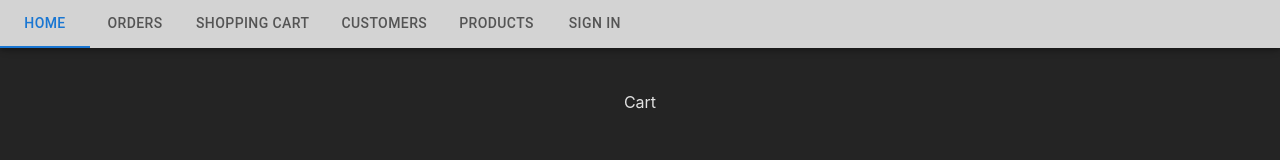
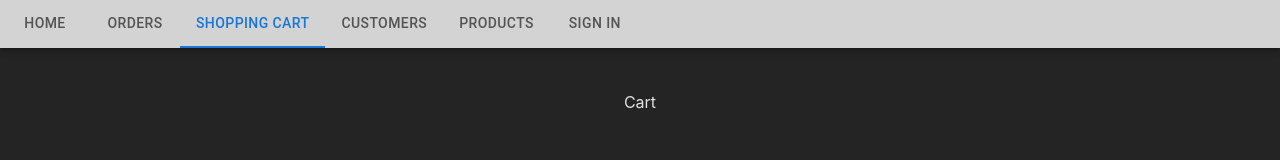
Before and after one commit to TheGirlFromIpanema/bakery-shop_liza_kantorovich, a React (Vite) app: page /cart in a window 1280 px wide. Shown: the top 160 px of the page. Built offline with nearby package versions, Linux system fonts and the light colour scheme.

Commit message:
Fixed underline in Navigation after "back to main menu"

```diff
--- a/src/components/navigation/NavigatorDeskTop.tsx
+++ b/src/components/navigation/NavigatorDeskTop.tsx
@@ -1,7 +1,8 @@
 import * as React from "react";
 import {RouteType} from "../../utils/shop-types.ts";
 import {AppBar, Box, Tab, Tabs} from "@mui/material";
-import {Link, Outlet} from "react-router-dom";
+import {Link, Outlet, useLocation} from "react-router-dom";
+import {useEffect} from "react";
 
 type Props = {
     items: RouteType[],
@@ -10,11 +11,20 @@ type Props = {
 
 const NavigatorDeskTop: React.FC<Props> = ({items}) => {
 
+    const location = useLocation();
     const [value, setValue] = React.useState(0);
+
+    const currentTab = items.findIndex(item => location.pathname === `/${item.path}` || location.pathname === item.path);
 
     const handleChange = (_event: React.SyntheticEvent, newValue: number) => {
         setValue(newValue);
     };
+
+    useEffect(() => {
+        if (currentTab >= 0 && currentTab !== value) {
+            setValue(currentTab);
+        }
+    }, [currentTab]);
 
     return (
         <Box sx={{marginTop: "50px"}}>
```
